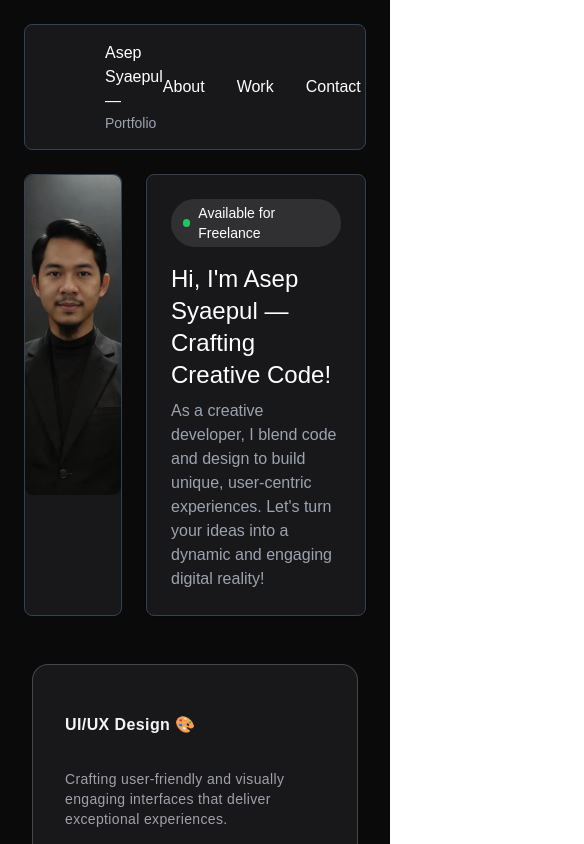
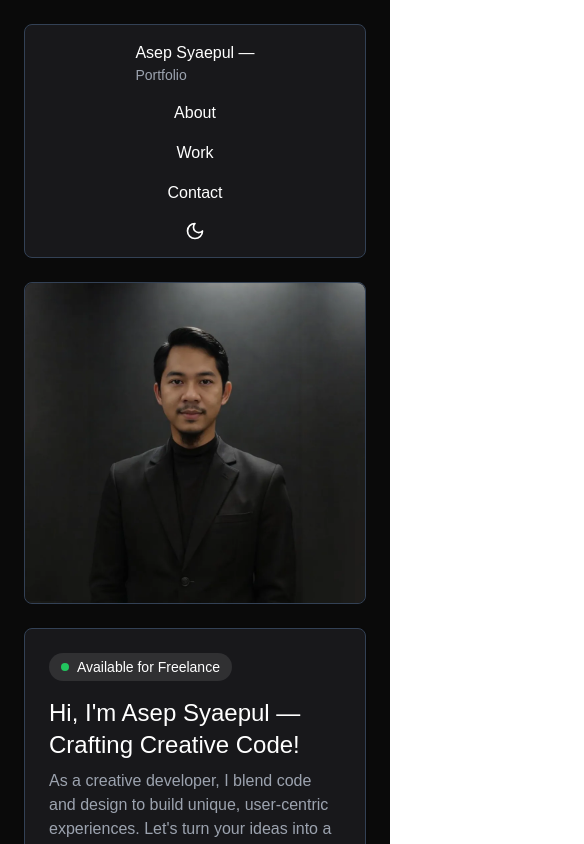
Before and after one commit to asepsyaepull/portfolio-app, a Next.js app: page / in a window 390 px wide. Shown: the top 844 px of the page, 584 px wide, since content can reach past the window. Built offline with nearby package versions, Linux system fonts and the light colour scheme.

Commit message:
Refactor card section components for improved responsiveness and layout consistency

```diff
--- a/src/components/card-section/about.tsx
+++ b/src/components/card-section/about.tsx
@@ -4,22 +4,22 @@ import Image from 'next/image';
 
 const About = () => {
     return (
-        <div className="grid grid-cols-12 gap-6 mt-6">
-            <div className="col-span-4 bg-zinc-900 border border-slate-700 rounded-lg">
+        <div className="grid grid-cols-12 gap-6 mt-6 md:gap-8 lg:gap-10">
+            <div className="col-span-12 md:col-span-4 bg-zinc-900 border border-slate-700 rounded-lg">
                 <Image
                     src="/Images/profile.jpeg"
                     alt="Profile"
                     width={500}
                     height={500}
-                    className="w-90 h-80 object-cover rounded-lg"
+                    className="w-full h-80 object-cover rounded-lg md:h-96 lg:h-112"
                 />
             </div>
-            <Card className="bg-zinc-900 border border-slate-700 col-span-8 rounded-lg p-6">
+            <Card className="bg-zinc-900 border border-slate-700 col-span-12 md:col-span-8 rounded-lg p-6 md:p-8 lg:p-10">
                 <div className="inline-flex items-center gap-2 bg-white/10 px-3 py-1 rounded-full mb-4">
                     <span className="w-2 h-2 bg-green-500 rounded-full"></span>
                     <span className="text-sm text-white">Available for Freelance</span>
                 </div>
-                <h2 className="text-2xl text-white font-medium mb-2">Hi, I&apos;m Asep Syaepul —<br />Crafting Creative Code!</h2>
+                <h2 className="text-2xl md:text-3xl lg:text-4xl text-white font-medium mb-2">Hi, I&apos;m Asep Syaepul —<br />Crafting Creative Code!</h2>
                 <p className="text-gray-400">
                     As a creative developer, I blend code and design to build unique, user-centric experiences. Let&apos;s turn your ideas into a dynamic and engaging digital reality!
                 </p>
--- a/src/components/card-section/contact.tsx
+++ b/src/components/card-section/contact.tsx
@@ -9,15 +9,15 @@ const SocialButton = ({ icon: Icon }: { icon: React.ElementType }) => (
 
 const Contact = () => {
     return (
-        <div className="mt-12 grid grid-cols-12 gap-6">
-            <div className="col-span-8 bg-zinc-900 border border-slate-700 rounded-lg p-6">
-                <h2 className="text-white text-xl mb-4">✨ Let&apos;s Stay Connected!</h2>
+        <div className="mt-12 grid grid-cols-12 gap-4 ">
+            <div className="col-span-12 md:col-span-8 bg-zinc-900 border border-slate-700 rounded-lg p-6 md:p-8 lg:p-10">
+                <h2 className="text-white text-xl md:text-2xl mb-4">✨ Let&apos;s Stay Connected!</h2>
                 <p className="text-gray-400">
                     Follow me on social media for design inspiration, behind-the-scenes updates, and the latest projects.
                     Let&apos;s create and grow together!
                 </p>
             </div>
-            <div className="col-span-4 grid grid-cols-3 gap-4">
+            <div className="col-span-12 md:col-span-4 grid grid-cols-3 gap-2">
                 <SocialButton icon={Twitter} />
                 <SocialButton icon={Dribbble} />
                 <SocialButton icon={Instagram} />
--- a/src/components/card-section/intro.tsx
+++ b/src/components/card-section/intro.tsx
@@ -1,8 +1,8 @@
 export default function Intro() {
     return (
-        <div className="rounded-3xl bg-[#18181b] p-8 flex flex-col justify-center">
-            <h1 className="text-3xl md:text-4xl font-medium text-white mb-4">Hi, I&apos;m Asep Syaepul —</h1>
-            <p className="text-lg md:text-xl">UI/UX designer, currently working at SERA based on Indonesia</p>
+        <div className="rounded-3xl bg-[#18181b] p-8 flex flex-col justify-center md:p-12 lg:p-16">
+            <h1 className="text-3xl md:text-4xl lg:text-5xl font-medium text-white mb-4">Hi, I&apos;m Asep Syaepul —</h1>
+            <p className="text-lg md:text-xl lg:text-2xl">UI/UX designer, currently working at SERA based on Indonesia</p>
         </div>
     )
 }
--- a/src/components/card-section/portfolio.tsx
+++ b/src/components/card-section/portfolio.tsx
@@ -29,11 +29,6 @@ const PortfolioHeader = () => (
         <p className="text-gray-400 text-lg">
             Discover my portfolio of projects, where creativity meets functionality. Each work reflects my passion for crafting thoughtful designs and innovative digital experiences.
         </p>
-        {/* <div className='rounded-2xl p-6 flex justify-end gap-6'>
-            <button className="text-white p-3 rounded-full bg-white/5 group-hover:bg-white/10 transition-colors">
-                <ArrowUpRight size={24} />
-            </button>
-        </div> */}
     </Card>
 );
 
@@ -62,7 +57,7 @@ const Portfolio = () => {
     ];
 
     return (
-        <div className="grid grid-cols-2 space-x-4 my-6">
+        <div className="grid grid-cols-1 md:grid-cols-2 gap-4 my-6">
             <PortfolioHeader />
             <div className="space-y-4">
                 {portfolioItems.map((item, index) => (
--- a/src/components/card-section/profile.tsx
+++ b/src/components/card-section/profile.tsx
@@ -2,7 +2,7 @@ import Image from "next/image"
 
 export default function Profile() {
     return (
-        <div className="rounded-3xl overflow-hidden bg-[#18181b] aspect-square">
+        <div className="rounded-3xl overflow-hidden bg-[#18181b] aspect-square max-w-xs mx-auto md:max-w-md lg:max-w-lg">
             <Image
                 src="/profile.jpg"
                 alt="Profile"
--- a/src/components/card-section/social-links.tsx
+++ b/src/components/card-section/social-links.tsx
@@ -13,7 +13,7 @@ const socialLinks = [
 
 export default function SocialLinks() {
     return (
-        <div className="rounded-3xl bg-[#18181b] p-8 flex flex-wrap gap-4">
+        <div className="rounded-3xl bg-zinc-900 border border-slate-700 p-8 flex flex-wrap gap-4 justify-center md:justify-start">
             {socialLinks.map((social) => (
                 <Button key={social.name} variant="ghost" size="icon" className="w-12 h-12 rounded-full bg-[#090909]">
                     <span className="sr-only">{social.name}</span>
--- a/src/components/footer/index.tsx
+++ b/src/components/footer/index.tsx
@@ -2,8 +2,8 @@ import React from 'react';
 
 const Footer = () => {
     return (
-        <footer className="mt-12 bg-zinc-900 border border-slate-700 rounded-lg p-4 flex justify-between items-center">
-            <div className="text-white">
+        <footer className="flex flex-col md:flex-row justify-between items-center px-6 md:px-20 py-4 mt-10 bg-zinc-900 border border-slate-700 rounded-lg">
+            <div className="text-white mb-4 md:mb-0">
                 <h3 className="font-medium">Asep Syaepul —</h3>
                 <p className="text-sm text-gray-400">Portfolio</p>
             </div>
--- a/src/components/navbar/index.tsx
+++ b/src/components/navbar/index.tsx
@@ -3,12 +3,12 @@ import { Moon } from 'lucide-react';
 
 const Navbar = () => {
     return (
-        <nav className="flex justify-between items-center px-20 py-4 bg-zinc-900 border border-slate-700 rounded-lg">
-            <div className="text-white">
+        <nav className="flex flex-col md:flex-row justify-between items-center px-6 md:px-20 py-4 bg-zinc-900 border border-slate-700 rounded-lg">
+            <div className="text-white mb-4 md:mb-0">
                 <h1 className="font-medium">Asep Syaepul —</h1>
                 <p className="text-sm text-gray-400">Portfolio</p>
             </div>
-            <div className="flex gap-8 items-center">
+            <div className="flex flex-col md:flex-row gap-4 md:gap-8 items-center">
                 <a href="#about" className="text-white hover:text-gray-300">About</a>
                 <a href="#work" className="text-white hover:text-gray-300">Work</a>
                 <a href="#contact" className="text-white hover:text-gray-300">Contact</a>
```
